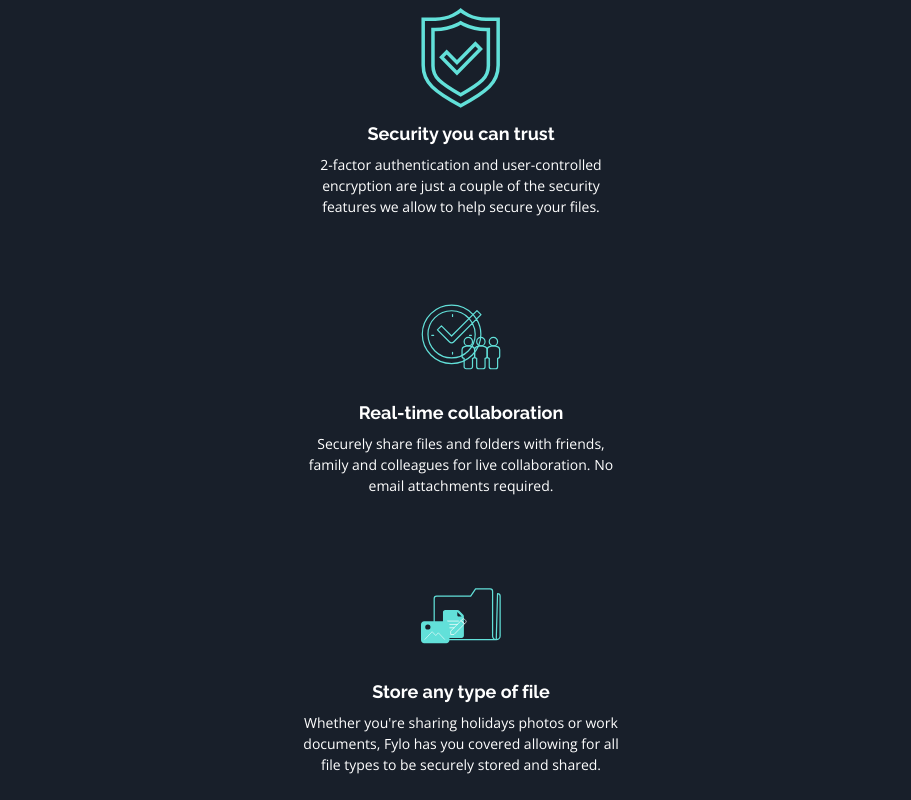
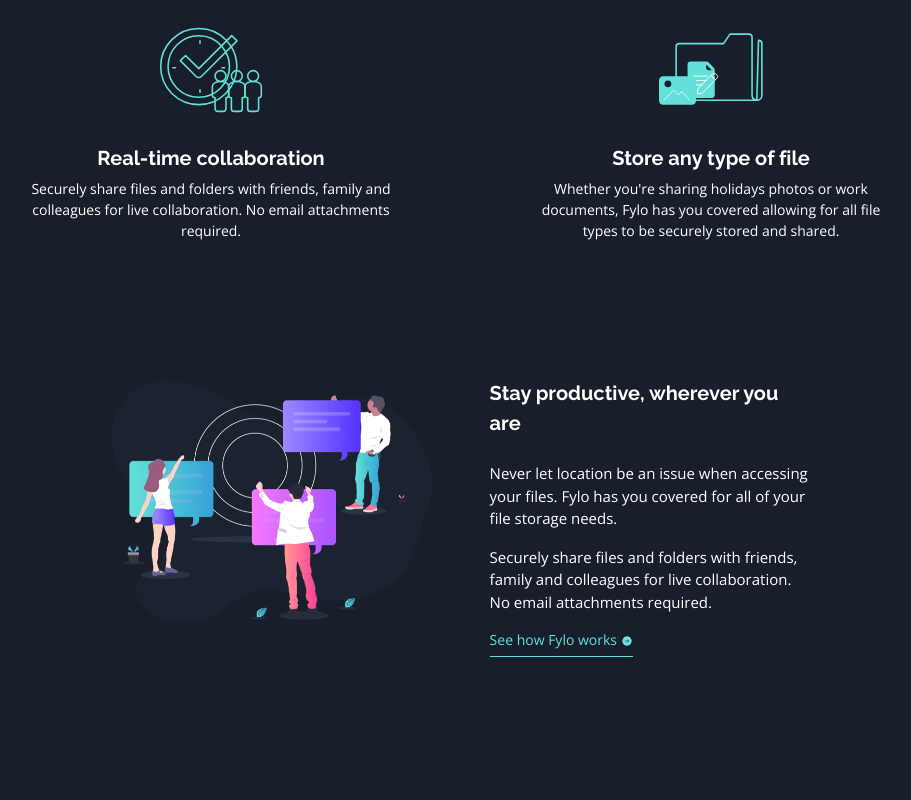
Before and after one commit to Dacardonac/fem-fylo-dark-theme-landing-page, a React (Vite) app: page / in a window 1280 px wide. Shown: the part 1520-2320 px from the top of the page, without its empty margins (179-1090 px from the left). Built offline with nearby package versions, Linux system fonts and the light colour scheme.

Commit message:
feat: update Main and Info components with improved styles and layout; enhance responsiveness for larger screens

```diff
--- a/src/components/main/Main.module.scss
+++ b/src/components/main/Main.module.scss
@@ -154,6 +154,11 @@
 
 @media (min-width: 768px) {
   .main {
+
+    &__header {
+      width: 100%;
+      background-color: var(--navy-850);
+    }
     &__figure {
       margin: 0 auto 36px auto;
       width: 45rem;
@@ -182,18 +187,24 @@
       margin-bottom: 32px;
     }
 
-    // &__features {
-    //   display: grid;
-    //   grid-template-columns: repeat(2, 1fr);
-    //   grid-template-rows: repeat(2, auto);
-    //   gap: 3.5rem 7.5rem;
-    //   width: 880px;
-    //   margin: 0 auto 10rem auto;
-    //   background: none;
-    //   justify-items: center;
-    //   align-items: start;
-    //   text-align: center;
-    //   padding: 0;
-    // }
+    &__features {
+      background-color: var(--navy-900);
+      display: grid;
+      grid-template-columns: repeat(2, 1fr);
+      grid-template-rows: repeat(2, auto);
+      gap: 3.5rem 7.5rem;
+      width: 880px;
+      margin: 0 auto 137.7px auto;
+      background: none;
+      justify-items: center;
+      align-items: start;
+      text-align: center;
+      padding: 0;
+    }
+
+    &__productive {
+      flex-direction: row;
+      gap: 57.24px;
+    }
   }
 }
--- a/src/components/main/info/Info.module.scss
+++ b/src/components/main/info/Info.module.scss
@@ -41,3 +41,27 @@
       max-width: 20rem;
     }
 }
+
+@media (min-width: 768px) {
+  .info {
+    &__figure {
+      width: 104px;
+      height: 104px;
+
+      &-img {
+        width: 100%;
+        height: auto;
+      }
+    }
+
+    &__title {
+      font-size: 20px;
+    }
+
+    &__paragraph {
+      font-size: 14px;
+      line-height: 21px;
+      max-width: 23.5rem;
+    }
+  }
+}
```
